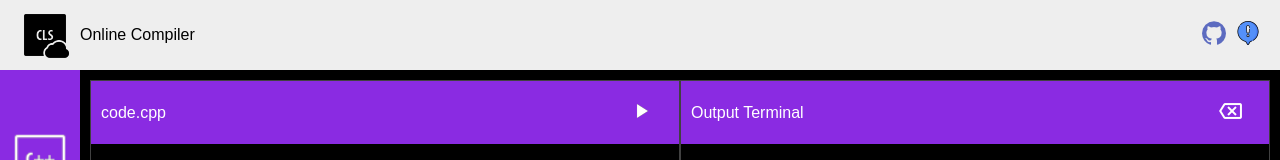
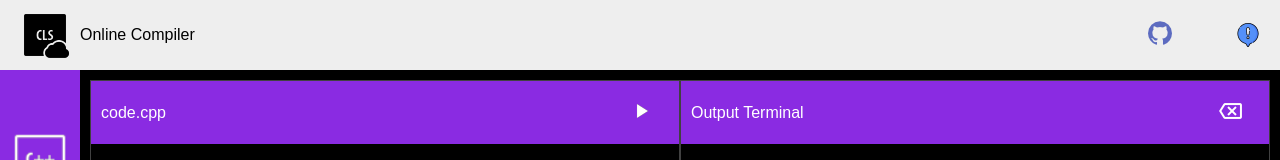
Before and after one commit to NegiAkash890/editor-frontend, a React (Create React App) app: page / in a window 1280 px wide. Shown: the top 160 px of the page. Built offline with nearby package versions, Linux system fonts and the light colour scheme.

Commit message:
Styles: Modify info section spacing

```diff
--- a/src/App.css
+++ b/src/App.css
@@ -7,6 +7,13 @@
   padding: 0rem 1.25rem;
   margin-bottom: 6.25rem;
   width: 100%;
+  justify-content: space-between;
+  align-items: center;
+}
+
+.info__section {
+  width: 7rem;
+  display: flex;
   justify-content: space-between;
   align-items: center;
 }
```
